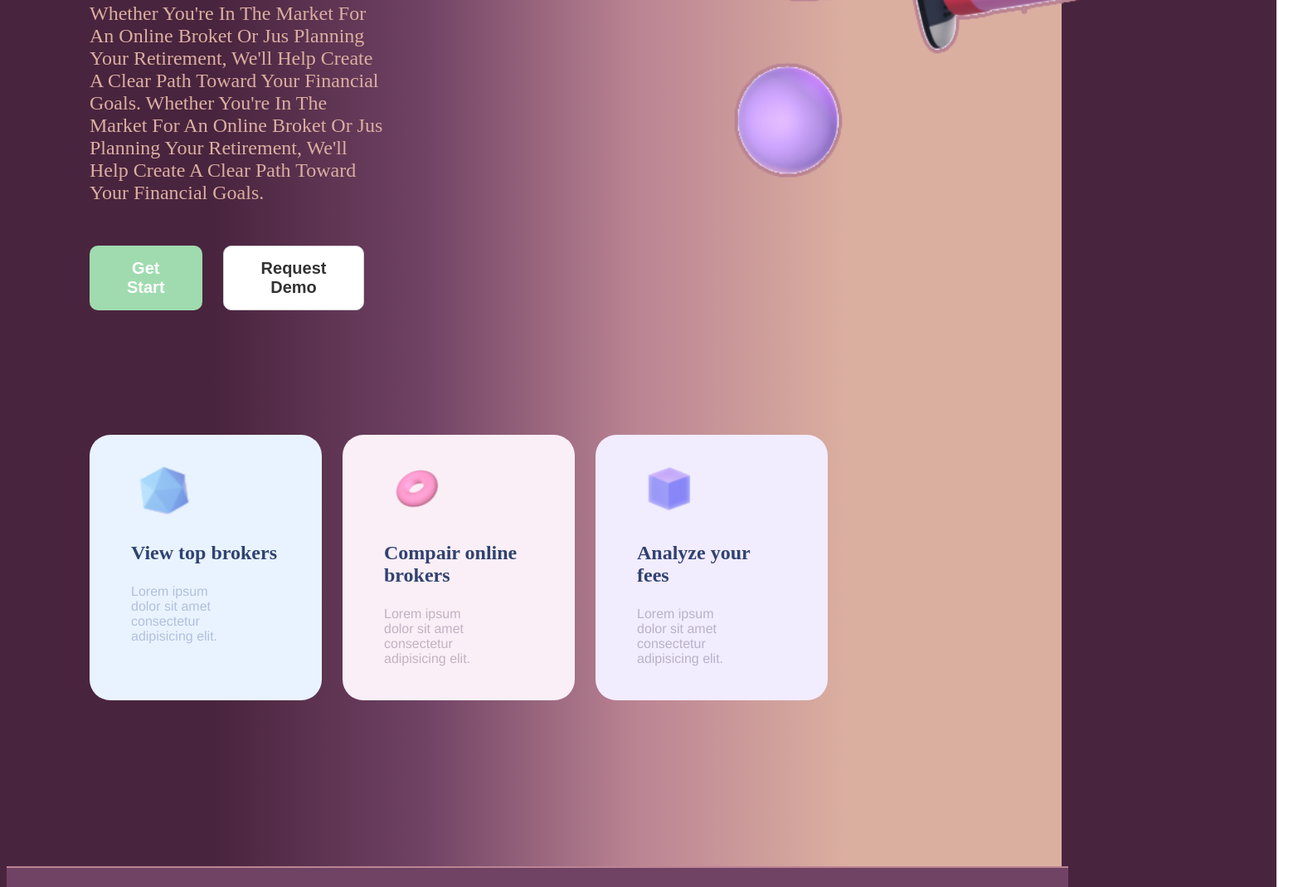
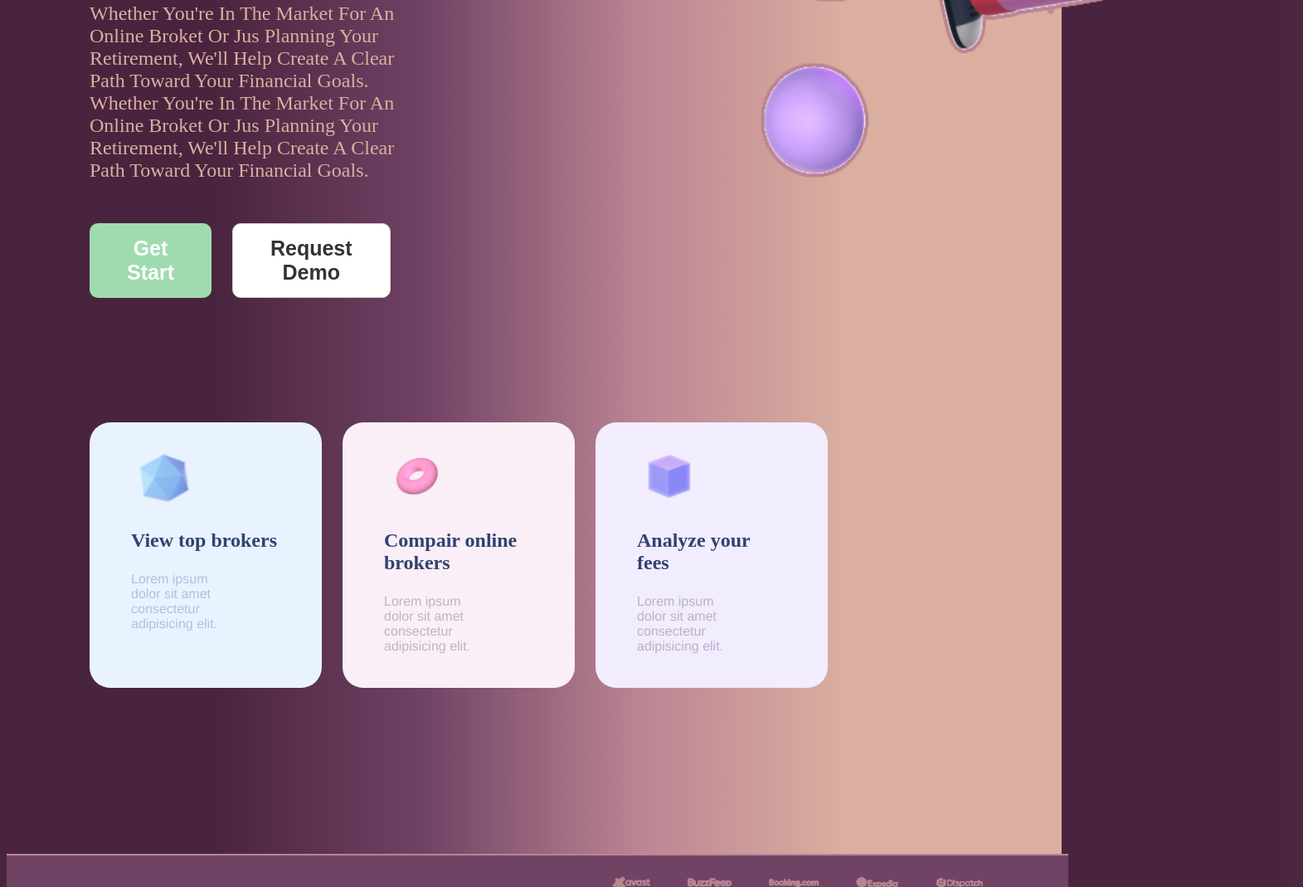
Before and after one commit to Darkera007/51-grupe-easy-money, a plain HTML site: page index.html in a window 1280 px wide. Shown: the part 816-1885 px from the top of the page at 83% size, 1571 px wide, since content can reach past the window. Drawn offline with Linux system fonts and the light colour scheme.

Commit message:
Update style.css

```diff
--- a/css/style.css
+++ b/css/style.css
@@ -151,15 +151,14 @@ i{
 }
 
 .button-1{
-justify-content: space-between;
-color: #fff;
+    color: #fff;
     background-color: #a0dbaf;
     margin-right: 25px;
     border-radius: 10px;
     padding: 15px 45px;
     border: none;
     cursor: pointer;
-    font-size: 20px;
+    font-size: 25px;
     font-weight: 800;
 
 }
```
